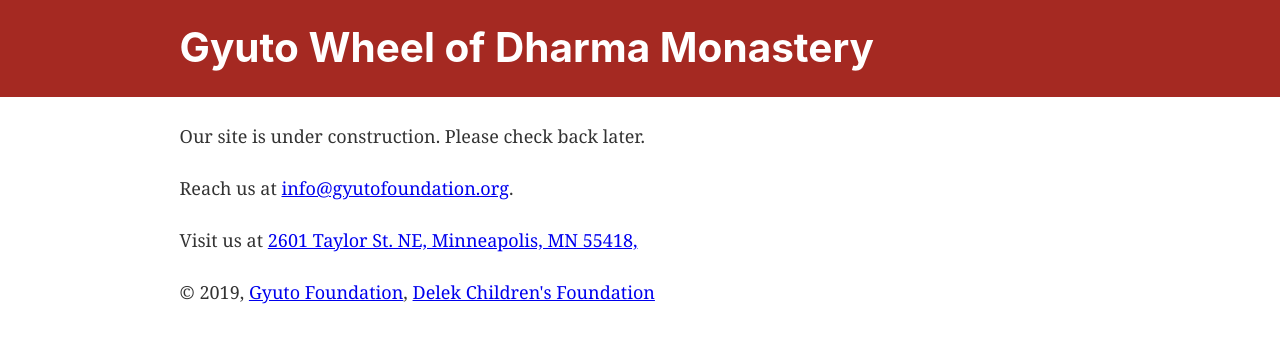
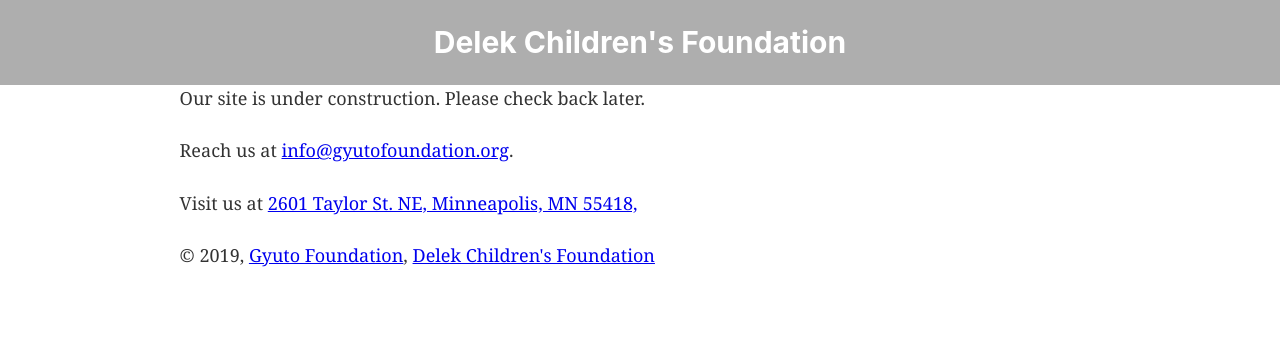
Before and after one commit to gyuto/client, a Gatsby site: page / in a window 1280 px wide. Built offline with nearby package versions, Linux system fonts and the light colour scheme; Gatsby itself is replaced by a stand-in of ours.

Commit message:
Init Delek Children's Foundation

```diff
--- a/gatsby-config.js
+++ b/gatsby-config.js
@@ -1,7 +1,7 @@
 module.exports = {
   siteMetadata: {
-    title: `Gyuto Wheel of Dharma Monastery`,
-    description: `Kick off your next, great Gatsby project with this default starter. This barebones starter ships with the main Gatsby configuration files you might need.`,
+    title: `Delek Children's Foundation`,
+    description: `Delek Children’s Foundation is a charitable non-profit organization dedicated to providing children in need with an education and healthcare throughout the Himalayan region of India, Nepal, Bhutan and Tibet, irrespective of their ethnicity and national boundaries.`,
     author: `@gatsbyjs`,
   },
   plugins: [
--- a/src/components/header.js
+++ b/src/components/header.js
@@ -1,12 +1,18 @@
 import { Link } from "gatsby"
 import PropTypes from "prop-types"
 import React from "react"
+import styled from "styled-components"
+
+const Title = styled.h1`
+  font-size: 30px;
+  text-align: center;
+  color: palevioletred;
+`
 
 const Header = ({ siteTitle }) => (
   <header
     style={{
-      background: `#a52922`,
-      marginBottom: `1.45rem`,
+      background: `#aeaeae`,
     }}
   >
     <div
@@ -16,7 +22,7 @@
         padding: `1.45rem 1.0875rem`,
       }}
     >
-      <h1 style={{ margin: 0 }}>
+      <Title style={{ margin: 0 }}>
         <Link
           to="/"
           style={{
@@ -26,7 +32,7 @@
         >
           {siteTitle}
         </Link>
-      </h1>
+      </Title>
     </div>
   </header>
 )
```
Also changed, not shown: package.json (+6 -9 lines), 1 other file.
